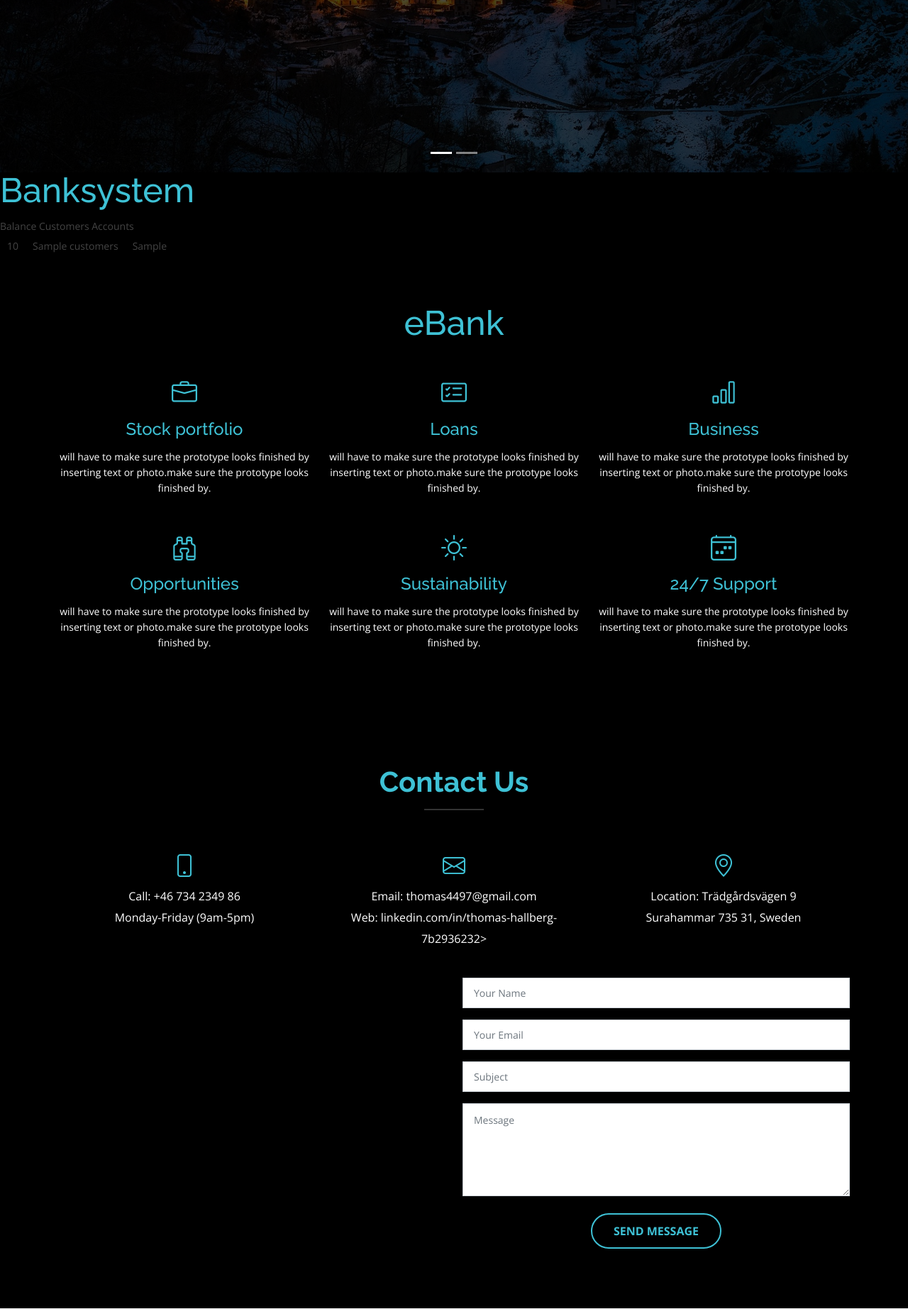
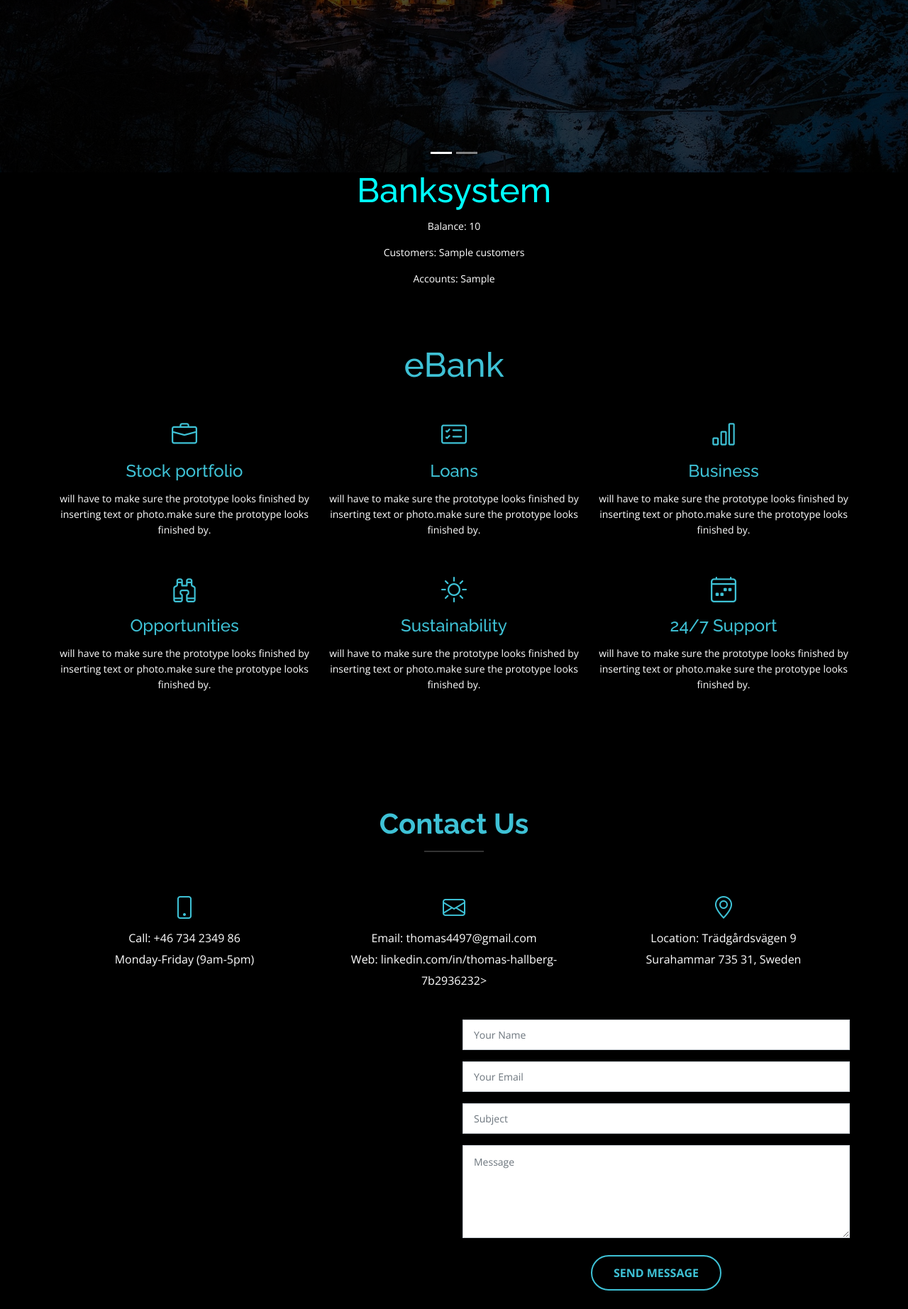
Before and after one commit to Thomashallberg/WebBank, a Flask app: template templates/index.html in a window 1280 px wide. Shown: the part 557-2402 px from the top of the page at 71% size. Run offline with Flask 3, Linux system fonts and the light colour scheme; the template is opened without the code that fills it: most values are stand-ins (such as "Sample title", 1, 10 or a date in 2020); parts of the project's set-up code (start-up, migrations or seed data) failed here and were passed over; some libraries are stand-ins or nearby versions.

Commit message:
first page

```diff
--- a/static/assets/css/style.css
+++ b/static/assets/css/style.css
@@ -154,6 +154,14 @@ height: 50px;
 width: 600px;
 
 
+}
+.h1-index{
+  text-align: center;
+  color: aqua;
+}
+.p-index{
+  text-align: center;
+  color: white;
 }
 .tabletransaction
   {
--- a/templates/index.html
+++ b/templates/index.html
@@ -1,23 +1,12 @@
 {% extends "BaseTemplateTest.html" %} {% block title %} Startsidan {% endblock %} {%
 block content %}
 
-<h1>Banksystem</h1>
-<table>
-  <th>
-    <tr>
-      Balance
-    </tr>
-    <tr>
-      Customers
-    </tr>
-    <tr>
-      Accounts
-    </tr>
-  </th>
+<h1 class="h1-index">Banksystem</h1>
 
-  <td>{{ balance }}</td>
-  <td>{{ customers }}</td>
-  <td>{{ AllAccounts }}</td>
-</table>
+
+  <p class="p-index">Balance: {{ balance }}</p>
+  <p class="p-index">Customers: {{ customers }}</p>
+  <p class="p-index">Accounts: {{ AllAccounts }}</p>
+
 
 {% endblock %}
```
